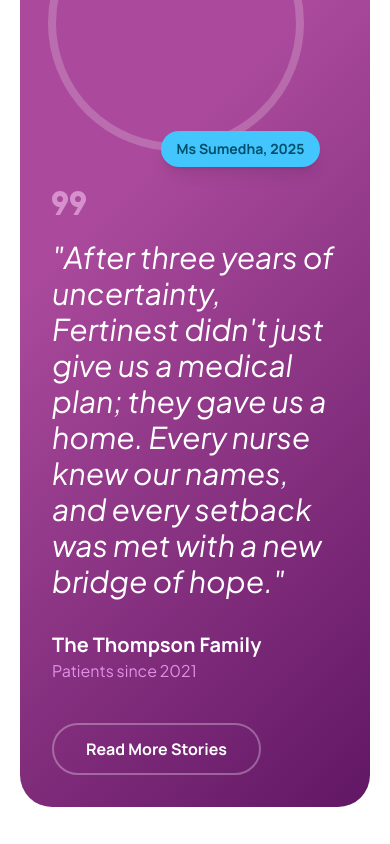
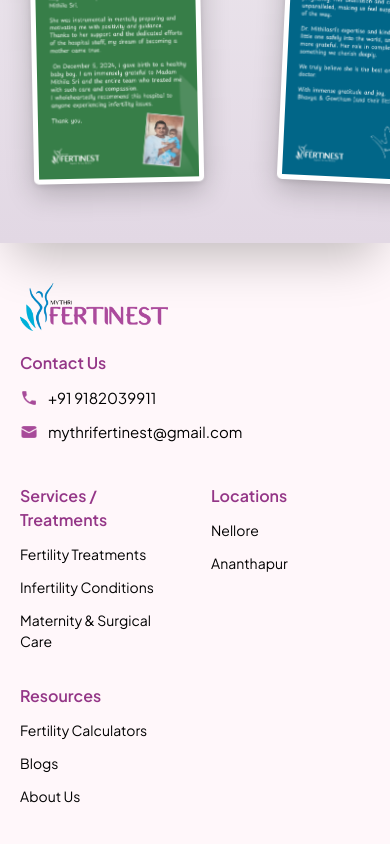
Before and after one commit to Rohithprox/Fertinist_v1, a React (Vite) app: page / in a window 390 px wide. Shown: the part 8560-9404 px from the top of the page. Built offline with nearby package versions, Linux system fonts and the light colour scheme; a web font is replaced by a local one.

Commit message:
Fixed header spacing across screen sizes

```diff
--- a/src/app/components/TreatmentPageTemplate.tsx
+++ b/src/app/components/TreatmentPageTemplate.tsx
@@ -63,7 +63,7 @@
       <Header />
 
       {/* ── Hero ── */}
-      <div className="relative w-full pt-[130px] overflow-hidden" style={{ minHeight: "480px" }}>
+      <div className="relative w-full overflow-hidden" style={{ paddingTop: "var(--header-h)", minHeight: "480px" }}>
         {/* Full background image */}
         <img
           src={heroImage}
--- a/src/app/components/shared/Header.tsx
+++ b/src/app/components/shared/Header.tsx
@@ -101,7 +101,7 @@
           top: 0,
           zIndex: 50,
           width: "100%",
-          height: "clamp(80px, 9.028vw, 130px)",
+          height: "var(--header-h)",
         }}
       >
         <div style={{ position: "absolute", background: "white", height: "100%", left: 0, width: "100%", boxShadow: "0px 1px 2px 0px rgba(0,0,0,0.15)" }} />
@@ -137,7 +137,7 @@
 
       {/* ── Mobile header (< lg): logo + hamburger ── */}
       <div className="lg:hidden fixed left-0 top-0 z-[50] w-full bg-white shadow-[0px_1px_2px_0px_rgba(0,0,0,0.15)]">
-        <div className="flex items-center justify-between px-5 h-[64px]">
+        <div className="flex items-center justify-between px-5" style={{ height: "var(--header-h)" }}>
           <Link to="/" className="h-[38px] block" onClick={() => { setMobileOpen(false); setServicesOpen(false); }}>
             <img alt="Fertinest Logo" src={imgFertinestLogo} className="h-full w-auto object-contain" />
           </Link>
--- a/src/app/pages/AboutUsPage.tsx
+++ b/src/app/pages/AboutUsPage.tsx
@@ -82,7 +82,7 @@
       <Header />
 
       {/* Hero */}
-      <div className="relative w-full pt-[70px] lg:pt-[130px]" style={{ background: "linear-gradient(135deg, #a74b99 0%, #650a76 100%)" }}>
+      <div className="relative w-full" style={{ paddingTop: "var(--header-h)", background: "linear-gradient(135deg, #a74b99 0%, #650a76 100%)" }}>
         <div className="max-w-[1440px] mx-auto px-5 sm:px-10 lg:px-[80px] py-[80px] flex flex-col items-center text-center">
           <span className="font-['Manrope',sans-serif] font-bold text-[12px] tracking-[2px] uppercase text-[rgba(255,255,255,0.7)] px-[16px] py-[6px] rounded-full border border-[rgba(255,255,255,0.3)] mb-[24px]">
             Nellore · Andhra Pradesh · Since 2010
--- a/src/app/pages/LocationsPage.tsx
+++ b/src/app/pages/LocationsPage.tsx
@@ -113,7 +113,7 @@
       <Header />
 
       {/* Hero Section */}
-      <div className="relative w-full pt-[70px] lg:pt-[130px]" style={{ background: "linear-gradient(135deg, #a74b99 0%, #650a76 100%)" }}>
+      <div className="relative w-full" style={{ paddingTop: "var(--header-h)", background: "linear-gradient(135deg, #a74b99 0%, #650a76 100%)" }}>
         <div className="max-w-[1440px] mx-auto px-5 sm:px-10 lg:px-[80px] py-[80px] flex flex-col items-center text-center">
           <div className="inline-flex flex-col items-center gap-[16px] mb-[24px]">
             <span className="font-['Manrope',sans-serif] font-bold text-[12px] tracking-[2px] uppercase text-[rgba(255,255,255,0.7)] px-[16px] py-[6px] rounded-full border border-[rgba(255,255,255,0.3)]">
--- a/src/app/pages/ResourcesPage.tsx
+++ b/src/app/pages/ResourcesPage.tsx
@@ -536,7 +536,7 @@
       <Header />
 
       {/* Hero */}
-      <div className="relative w-full pt-[70px] lg:pt-[130px] bg-[#ffeffc]">
+      <div className="relative w-full bg-[#ffeffc]" style={{ paddingTop: "var(--header-h)" }}>
         <div className="max-w-[1440px] mx-auto px-5 sm:px-10 lg:px-[80px] py-[64px]">
           <div className="inline-flex flex-col items-stretch gap-[8px] mb-[16px]">
             <h1 className="font-['Anek_Latin',sans-serif] font-semibold text-[#a74b99] text-[36px] sm:text-[56px] leading-[1.15] sm:leading-[64px] m-0" style={{ fontVariationSettings: "'wdth' 100" }}>Fertility Resources</h1>
--- a/src/app/pages/ToolsPage.tsx
+++ b/src/app/pages/ToolsPage.tsx
@@ -339,7 +339,7 @@
       <Header />
 
       {/* ── Hero ── */}
-      <div className="relative w-full pt-[70px] lg:pt-[130px] overflow-hidden" style={{ background: "linear-gradient(135deg, #ffeffc 0%, #f5e8ff 55%, #eaf5ff 100%)" }}>
+      <div className="relative w-full overflow-hidden" style={{ paddingTop: "var(--header-h)", background: "linear-gradient(135deg, #ffeffc 0%, #f5e8ff 55%, #eaf5ff 100%)" }}>
 
         {/* Decorative blobs */}
         <div className="absolute top-[-100px] right-[-60px] w-[480px] h-[480px] rounded-full pointer-events-none" style={{ background: "radial-gradient(circle, rgba(167,75,153,0.13) 0%, transparent 68%)" }} />
--- a/src/imports/HomePage/HomePage.tsx
+++ b/src/imports/HomePage/HomePage.tsx
@@ -2806,129 +2806,6 @@
     <div className="bg-[#fff7fa] w-full flex flex-col gap-[60px] lg:gap-[80px] items-center py-[60px] lg:py-[80px]" data-name="Clinical Success Rates Section">
       <Container113 />
       <Container115 />
-    </div>
-  );
-}
-
-function Container129() {
-  return <div className="absolute h-[338px] right-[-80px] top-[-80px] w-[200px]" data-name="Container" />;
-}
-
-function BackgroundTexture() {
-  return (
-    <div className="absolute bottom-0 left-1/2 opacity-10 right-0 top-0" data-name="Background texture">
-      <Container129 />
-    </div>
-  );
-}
-
-function SuccessStory() {
-  return (
-    <div className="flex-[1_0_0] min-h-px relative rounded-[9999px] w-full" data-name="Success Story">
-      <div aria-hidden="true" className="absolute border-8 border-[rgba(255,255,255,0.2)] border-solid inset-0 pointer-events-none rounded-[9999px]" />
-    </div>
-  );
-}
-
-function Background15() {
-  return (
-    <div className="absolute bg-[#43c5fd] bottom-[-16px] content-stretch flex flex-col items-start px-[16px] py-[8px] right-[-16px] rounded-[9999px]" data-name="Background">
-      <div className="absolute bg-[rgba(255,255,255,0)] inset-[0_0.44px_0_0] rounded-[9999px] shadow-[0px_10px_15px_-3px_rgba(0,0,0,0.1),0px_4px_6px_-4px_rgba(0,0,0,0.1)]" data-name="Overlay+Shadow" />
-      <div className="flex flex-col font-['Manrope',sans-serif] font-bold justify-center leading-[0] relative shrink-0 text-[#004f6b] text-[14px] whitespace-nowrap">
-        <p className="leading-[20px]">Ms Sumedha, 2025</p>
-      </div>
-    </div>
-  );
-}
-
-function Container131() {
-  return (
-    <div className="content-stretch flex flex-col items-start justify-center relative shrink-0 size-[256px]" data-name="Container">
-      <SuccessStory />
-      <Background15 />
-    </div>
-  );
-}
-
-function Container130() {
-  return (
-    <div className="content-stretch flex flex-col items-start relative shrink-0 w-[293.33px]" data-name="Container">
-      <Container131 />
-    </div>
-  );
-}
-
-function Heading28() {
-  return (
-    <div className="content-stretch flex flex-col items-start relative shrink-0 w-full" data-name="Heading 3">
-      <div className="flex flex-col font-['Plus_Jakarta_Sans',sans-serif] font-normal italic justify-center leading-[0] relative shrink-0 text-[30px] text-white w-full">
-        <p className="leading-[36px]">{`"After three years of uncertainty, Fertinest didn't just give us a medical plan; they gave us a home. Every nurse knew our names, and every setback was met with a new bridge of hope."`}</p>
-      </div>
-    </div>
-  );
-}
-
-function Container134() {
-  return (
-    <div className="content-stretch flex flex-col items-start relative shrink-0 w-full" data-name="Container">
-      <div className="flex flex-col font-['Manrope',sans-serif] font-bold justify-center leading-[0] relative shrink-0 text-[20px] text-white w-full">
-        <p className="leading-[28px]">The Thompson Family</p>
-      </div>
-    </div>
-  );
-}
-
-function Container135() {
-  return (
-    <div className="content-stretch flex flex-col items-start relative shrink-0 w-full" data-name="Container">
-      <div className="flex flex-col font-['Plus_Jakarta_Sans',sans-serif] font-normal justify-center leading-[0] relative shrink-0 text-[16px] text-[rgba(248,169,255,0.8)] w-full">
-        <p className="leading-[24px]">Patients since 2021</p>
-      </div>
-    </div>
-  );
-}
-
-function Container133() {
-  return (
-    <div className="content-stretch flex flex-col items-start pb-[16px] pt-[8px] relative shrink-0 w-full" data-name="Container">
-      <Container134 />
-      <Container135 />
-    </div>
-  );
-}
-
-function Button8() {
-  return (
-    <div className="content-stretch flex items-center justify-center px-[34px] py-[14px] relative rounded-[9999px] shrink-0" data-name="Button">
-      <div aria-hidden="true" className="absolute border-2 border-[rgba(255,255,255,0.3)] border-solid inset-0 pointer-events-none rounded-[9999px]" />
-      <div className="flex flex-col font-['Manrope',sans-serif] font-bold justify-center leading-[0] relative shrink-0 text-[16px] text-center text-white whitespace-nowrap">
-        <p className="leading-[24px]">Read More Stories</p>
-      </div>
-    </div>
-  );
-}
-
-function Container132() {
-  return (
-    <div className="flex flex-col gap-[24px] items-start relative shrink-0 flex-1 min-w-0" data-name="Container">
-      <div className="h-[24px] relative shrink-0 w-[34px]" data-name="Icon">
-        <svg className="absolute block inset-0 size-full" fill="none" preserveAspectRatio="none" viewBox="0 0 34 24">
-          <path d={svgPaths.pd303f00} fill="var(--fill-0, #FFD6FE)" id="Icon" opacity="0.5" />
-        </svg>
-      </div>
-      <Heading28 />
-      <Container133 />
-      <Button8 />
-    </div>
-  );
-}
-
-function SectionSuccessStorySnippet() {
-  return (
-    <div className="w-full flex flex-col lg:flex-row gap-[40px] lg:gap-[48px] items-center overflow-clip p-[32px] sm:p-[56px] lg:p-[80px] rounded-[32px] lg:rounded-[48px]" style={{ backgroundImage: "linear-gradient(135.426deg, rgb(171, 74, 156) 32.762%, rgb(85, 15, 91) 110.34%)" }} data-name="Section - Success Story Snippet">
-      <BackgroundTexture />
-      <Container130 />
-      <Container132 />
     </div>
   );
 }
@@ -3219,14 +3096,14 @@
         <SharedHeader />
 
         {/* ── Hero ── */}
-        <div className="relative w-full overflow-hidden pt-[80px] lg:pt-[130px]">
+        <div className="relative w-full overflow-hidden" style={{ paddingTop: "calc(var(--header-h) + 16px)" }}>
           <div className="max-w-[1440px] mx-auto px-5 sm:px-10 lg:px-[100px]">
             {/* Badge */}
             <div className="mb-[20px]">
               <Background11 />
             </div>
 
-            <div className="flex flex-col lg:flex-row items-start lg:items-center gap-[32px] lg:gap-[0]">
+            <div className="flex flex-col lg:flex-row items-start gap-[32px] lg:gap-[0]">
               {/* Left: heading + subtitle + CTA */}
               <div className="flex-1 flex flex-col gap-[24px] lg:pr-[40px]">
                 <h1 className="font-['Anek_Latin',sans-serif] font-semibold text-[#221823] text-[40px] sm:text-[52px] lg:text-[64px] leading-[1.02] m-0 tracking-[-1.5px]" style={{ fontVariationSettings: "'wdth' 100" }}>
@@ -3328,11 +3205,6 @@
         {/* ── Clinical Success Rates ── */}
         <ClinicalSuccessRatesSection />
 
-        {/* ── Success Story ── */}
-        <div className="px-5 sm:px-10 lg:px-[80px] py-[40px] lg:py-[60px]">
-          <SectionSuccessStorySnippet />
-        </div>
-
         {/* ── Testimonials ── */}
         <ClotheslineMarquee />
 
--- a/src/styles/globals.css
+++ b/src/styles/globals.css
@@ -1,3 +1,13 @@
+/* The header is position:fixed, so page content has to be offset by its height.
+   Single source of truth: the header sets its height from this, and every page
+   derives its top padding from it. Mobile is a flat 64px bar; desktop scales
+   with the viewport up to 130px. Hardcoding the offset per page made content
+   drift by up to 38px between 1024px and 1440px wide. */
+:root { --header-h: 64px; }
+@media (min-width: 1024px) {
+  :root { --header-h: clamp(80px, 9.028vw, 130px); }
+}
+
 * {
   box-sizing: border-box;
 }
```
